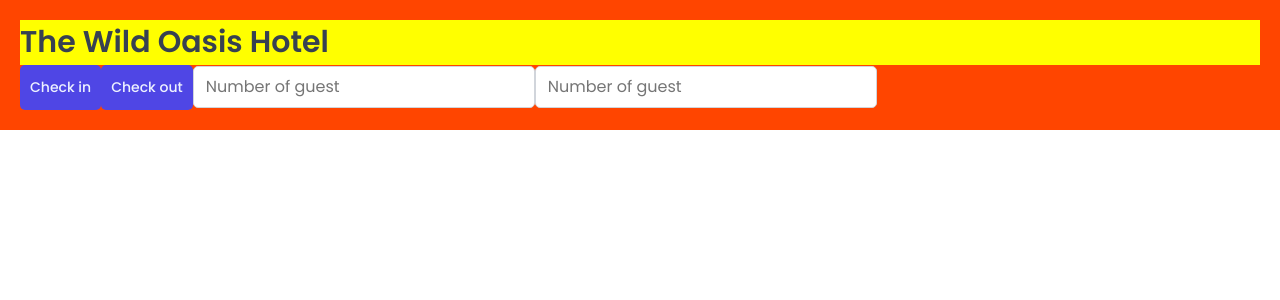
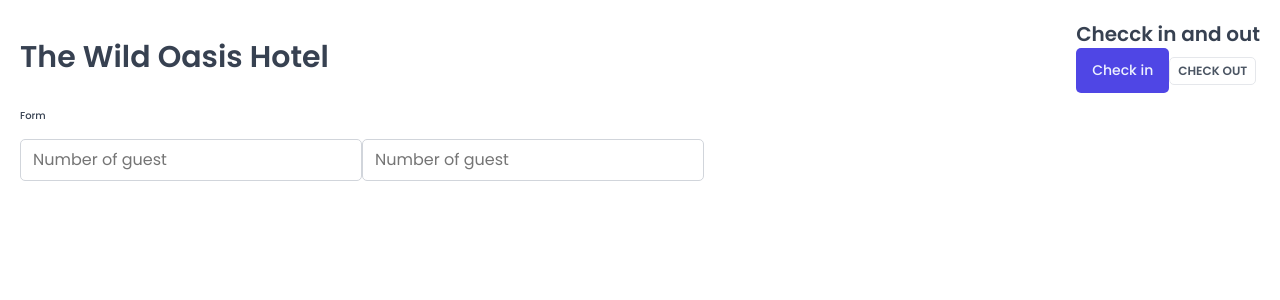
Before and after one commit to mdxramos64136/wild-oasis-hotel, a React (Vite) app: page / in a window 1280 px wide. Shown: the top 300 px of the page. Built offline with nearby package versions, Linux system fonts and the light colour scheme; a web font is replaced by a local one.

Commit message:
Build reusable styled components

```diff
--- a/src/App.jsx
+++ b/src/App.jsx
@@ -2,16 +2,11 @@
 import GlobalStyles from "./styles/GlobalStyles";
 import Button from "./ui/Button";
 import Input from "./ui/Input";
+import Heading from "./ui/Heading";
+import Row from "./ui/Row";
 
 //styled component
-const H1 = styled.h1`
-  font-size: 30px;
-  font-weight: 600;
-  background-color: yellow;
-`;
-
 const StyledApp = styled.div`
-  background-color: orangered;
   padding: 20px;
 `;
 
@@ -20,11 +15,28 @@
     <>
       <GlobalStyles />
       <StyledApp>
-        <H1>The Wild Oasis Hotel</H1>
-        <Button onClick>Check in</Button>
-        <Button onClick>Check out</Button>
-        <Input type="number" placeholder="Number of guest"></Input>
-        <Input type="number" placeholder="Number of guest"></Input>
+        <Row type="vertical">
+          <Row type="horizontal">
+            <Heading as="h1">The Wild Oasis Hotel</Heading>
+            <div>
+              <Heading as="h2">Checck in and out</Heading>
+              <Button variation="primary" size="medium" onClick>
+                Check in
+              </Button>
+              <Button variation="secondary" size="small" onClick>
+                Check out
+              </Button>
+            </div>
+          </Row>
+
+          <Row type="vertical">
+            <Heading as="h3">Form</Heading>
+            <form>
+              <Input type="number" placeholder="Number of guest"></Input>
+              <Input type="number" placeholder="Number of guest"></Input>
+            </form>
+          </Row>
+        </Row>
       </StyledApp>
     </>
   );
--- a/src/ui/Button.jsx
+++ b/src/ui/Button.jsx
@@ -49,20 +49,12 @@
 };
 
 const Button = styled.button`
-  font-size: 1.4rem;
-  padding: 1.2rem 1rem;
-  font-weight: 500;
   border: none;
   border-radius: var(--border-radius-sm);
-  background-color: var(--color-brand-600);
-  color: var(--color-brand-50);
   box-shadow: var(--shaddow-sm);
-  cursor: pointer;
-  /* width: 150px; */
-  /** & = Selects the auto generated class of the component*/
-  &:hover {
-    background-color: var(--color-brand-800);
-  }
+
+  ${(props) => sizes[props.size]}
+  ${(props) => variations[props.variation]}
 `;
 
 export default Button;
--- /dev/null
+++ b/src/ui/Heading.jsx
@@ -0,0 +1,41 @@
+import styled, { css } from "styled-components";
+
+/**
+ * because we have a `template literal` ehre, we can enter e JS mode
+ and place some condition
+ * We can also write css in a external var.
+ * To get the sintax highlighting in the external var, use the css function.
+   Just import it from styled-components
+ * to get acces to the prop comming from the parent element (App.jsx)
+   use a callback function
+*/
+
+// const test = css`
+//   text-align: center;
+// `;
+const Heading = styled.h1`
+  ${(props) =>
+    props.as === "h1" &&
+    css`
+      font-size: 3rem;
+      font-weight: 600;
+    `}
+
+  ${(props) =>
+    props.as === "h2" &&
+    css`
+      font-size: 2rem;
+      font-weight: 600;
+    `}
+
+     ${(props) =>
+    props.as === "h3" &&
+    css`
+      font-size: 1rem;
+      font-weight: 500;
+    `}
+
+  line-height:1.4
+`;
+
+export default Heading;
--- /dev/null
+++ b/src/ui/Row.jsx
@@ -0,0 +1,21 @@
+import styled, { css } from "styled-components";
+
+const Row = styled.div`
+  display: flex;
+
+  ${(props) =>
+    props.type === "horizontal" &&
+    css`
+      justify-content: space-between;
+      align-items: center;
+    `}
+
+  ${(props) =>
+    props.type === "vertical" &&
+    css`
+      flex-direction: column;
+      gap: 1.6rem;
+    `}
+`;
+
+export default Row;
```
